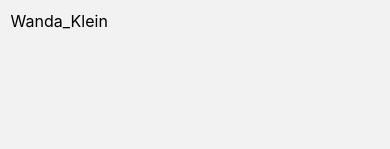
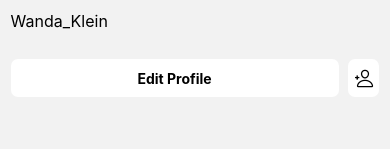
Before and after one commit to chandninigam/Insta-ui, a React Native app: screen /profile in a window 390 px wide. Shown: the part 199-348 px from the top of the page. Built offline with nearby package versions, Linux system fonts and the light colour scheme.

Commit message:
Added Edit Profile Container in Profile Tab

```diff
--- a/src/profile.js
+++ b/src/profile.js
@@ -61,6 +61,15 @@ export default function Profile() {
             <Text style={styles.postNumber}>221</Text>
             <Text style={styles.postText}>Following</Text>
           </View>
+        </View>
+      </View>
+      {/* Edit Profile Container */}
+      <View style={styles.editContainer}>
+        <View style={styles.editView}>
+          <Text style={styles.editText}>Edit Profile</Text>
+        </View>
+        <View style={styles.userIcon}>
+          <Icon3 name="person-add-outline" size={20} />
         </View>
       </View>
     </View>
@@ -140,4 +149,31 @@ const styles = StyleSheet.create({
     fontSize: 16,
     marginTop: height / 150,
   },
+  editContainer: {
+    display: "flex",
+    flexDirection: "row",
+    paddingHorizontal: height / 80,
+    marginTop: height / 40,
+  },
+  editView: {
+    backgroundColor: "white",
+    flex: 1,
+    padding: height / 80,
+    display: "flex",
+    alignItems: "center",
+    justifyContent: "center",
+    borderRadius: height / 120,
+  },
+  editText: {
+    fontWeight: "700",
+  },
+  userIcon: {
+    display: "flex",
+    alignItems: "center",
+    justifyContent: "center",
+    marginLeft: height / 88,
+    padding: height / 150,
+    backgroundColor: "white",
+    borderRadius: height / 120,
+  },
 });
```
